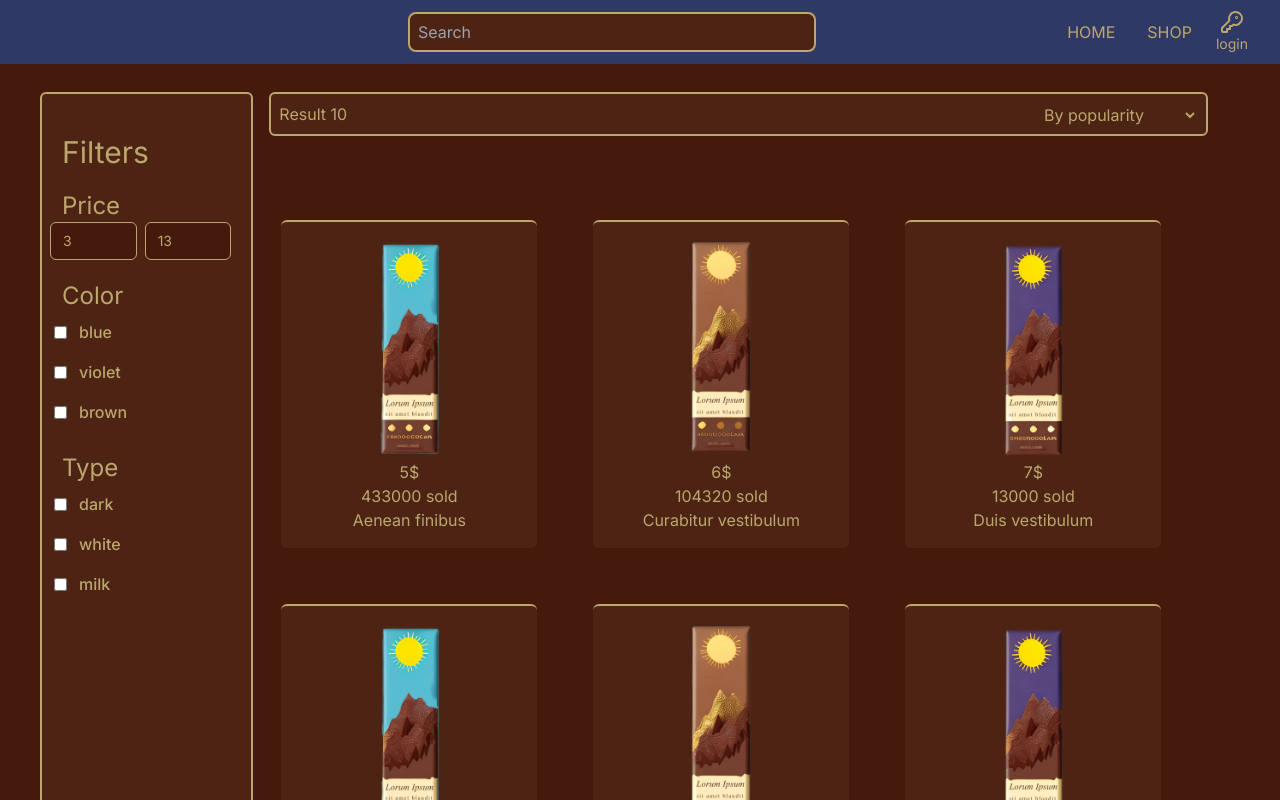
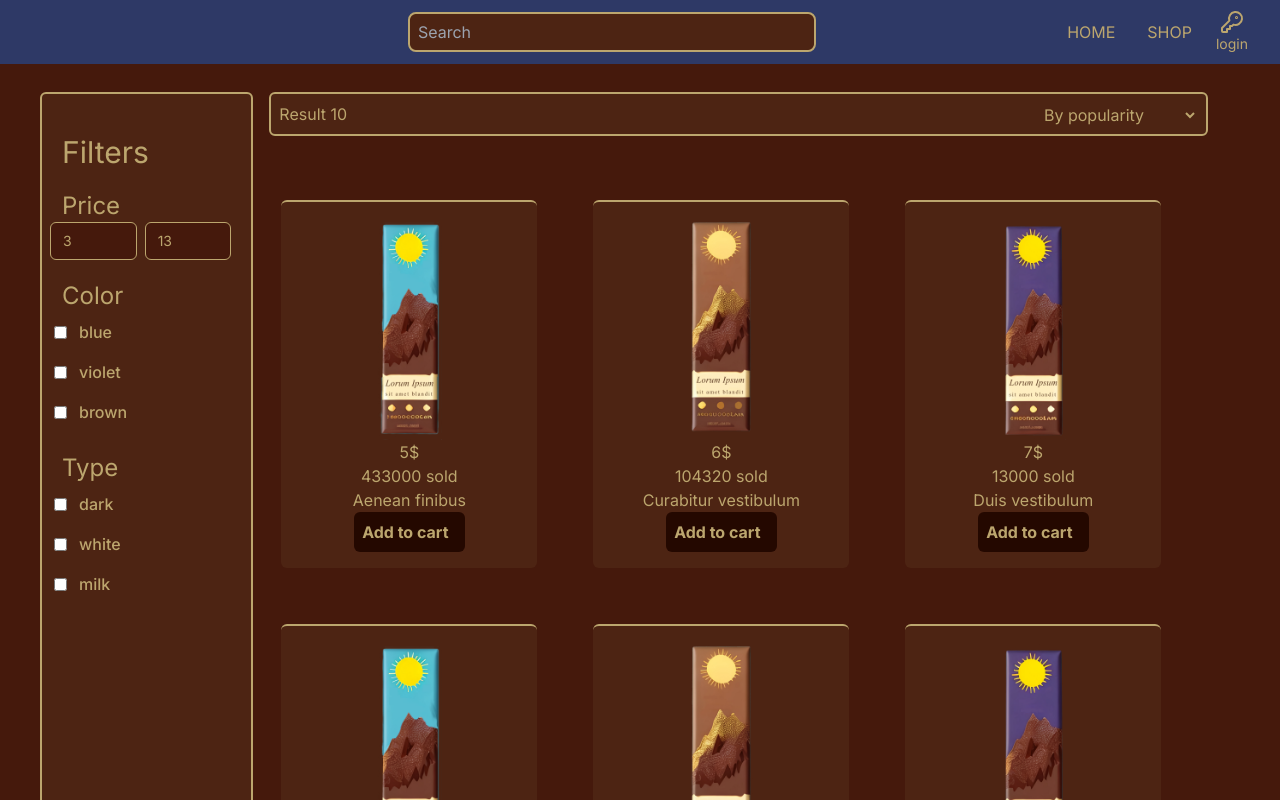
Before and after one commit to Kadgar782/ChocolateLanding, a Next.js app: page /shop in a window 1280 px wide. Shown: the top 800 px of the page. Built offline with nearby package versions, Linux system fonts and the light colour scheme; no server answers.

Commit message:
Added add to cart buttons

```diff
--- a/app/cart/page.tsx
+++ b/app/cart/page.tsx
@@ -1,19 +1,19 @@
 "use client";
 
+import { IconButton } from "@material-tailwind/react";
 import {
   selectCartProducts,
-  addToCart,
   removeFromCart,
   updateQuantity,
 } from "../../lib/features/productsInCartSlice";
 import { SingleProduct } from "../../lib/features/productsSlice";
 import { useAppSelector, useAppDispatch } from "../../lib/hooks";
+import { Trash2 } from "lucide-react";
 
 export default function Cart() {
   const products = useAppSelector(selectCartProducts);
   const dispatch = useAppDispatch();
   const cartProductsList = products.cart;
-  console.log(cartProductsList);
   const {} = cartProductsList;
   const baseApi = "http://localhost:3000/";
 
@@ -31,18 +31,45 @@ export default function Cart() {
     dispatch(removeFromCart(id));
   };
 
-  if (cartProductsList.length !== 0)
+  if (cartProductsList.length !== 0) {
     return (
-      <section className="wholePage flex min-h-screen w-full  justify-end bg-background">
-        <div className="flex w-4/5 max-[1399px]:w-full ">
-          {cartProductsList.map(({ image, name, price }) => (
-            <div>
-              <h1>{name}</h1>
-              <img src={image}></img>
-              <p>{price}</p>
+      <section className="wholePage flex min-h-screen w-full  justify-center bg-background">
+        <div className="flex w-4/5 flex-col pt-20 max-[1399px]:w-full  ">
+          <h1 className=" border-b-2 border-text pb-3 text-lg text-text">
+            My Cart
+          </h1>
+          {cartProductsList.map(({ image, name, price, id }) => (
+            <div
+              key={id}
+              className="flex h-[140px] w-full  border-2 border-t-0 border-text p-2 text-text "
+            >
+              <div className="flex h-24 w-24 items-center justify-center self-center px-4">
+                <img className="flex h-full " src={image}></img>
+              </div>
+              <div className=" flex w-full max-w-[444px] flex-col">
+                <h1>{name}</h1>
+                <Trash2
+                  onClick={() => handleRemoveFromCart(id)}
+                  className="mt-5 flex w-[10%] cursor-pointer justify-start self-start text-text"
+                />
+              </div>
+
+              <p>{price}$</p>
             </div>
           ))}
         </div>
       </section>
     );
+  } else {
+    return (
+      <section className="wholePage flex min-h-screen w-full  justify-center bg-background">
+        <div className="flex w-4/5 flex-col pt-20 max-[1399px]:w-full  ">
+          <h1 className=" border-b-2 border-text  text-lg text-text">
+            My Cart
+          </h1>
+          <p className="pt-2 text-text">The cart is empty</p>
+        </div>
+      </section>
+    );
+  }
 }
--- a/app/layout.tsx
+++ b/app/layout.tsx
@@ -65,7 +65,10 @@ export default async function RootLayout({
                   )}
                   {!user ? null : (
                     <Link className="pr-8" href="/cart">
-                      <ShoppingCart className=" mr-9 stroke-text" />
+                      <div className=" mr-9 flex flex-col items-center justify-center  pb-5 pr-8 pt-5">
+                        <ShoppingCart className="  stroke-text" />
+                        <p className="text-sm text-text">Cart</p>
+                      </div>
                     </Link>
                   )}
                 </div>
--- a/app/page.tsx
+++ b/app/page.tsx
@@ -5,8 +5,6 @@ import { FirstLook } from "./components/mainFirstLook";
 import { Features } from "./components/mainFeatures";
 import { FAQ } from "./components/mainFAQSection";
 import { RegistrationCall } from "./components/callToRegistration";
-
-import "./page.css";
 
 export default function Home() {
   return (
--- a/app/product/[id]/page.tsx
+++ b/app/product/[id]/page.tsx
@@ -18,8 +18,12 @@ import "../../components/css/carousel.css";
 import "swiper/css";
 import "swiper/css/scrollbar";
 import { useState } from "react";
-import Link from "next/link";
-import { addToCart } from "../../../lib/features/productsInCartSlice";
+import { ToastContainer, toast } from "react-toastify";
+import "react-toastify/dist/ReactToastify.css";
+import {
+  addToCart,
+  selectCartProducts,
+} from "../../../lib/features/productsInCartSlice";
 
 export default function Page({ params }: { params: { id: number } }) {
   const products = useAppSelector(selectProducts);
@@ -65,6 +69,13 @@ export default function Page({ params }: { params: { id: number } }) {
       setSelectedImage(newImage);
     };
 
+    // check if item is already in the cart
+    const productsInCart = useAppSelector(selectCartProducts);
+    const cartArray = productsInCart.cart;
+    const currentProductInCart = cartArray.some((item) => item.id);
+    console.log(paramId);
+    console.log(currentProductInCart);
+
     const handleTabClick = (newTab: string) => {
       // Set the selected image index when an image is clicked
       setChoosenTab(newTab);
@@ -79,6 +90,7 @@ export default function Page({ params }: { params: { id: number } }) {
           },
         ]),
       );
+      toast("Item added to Cart");
     };
     return (
       <section className="wholePage wholePage flex min-h-screen w-full flex-wrap justify-center bg-background">
@@ -164,9 +176,12 @@ export default function Page({ params }: { params: { id: number } }) {
               </h1>
               <button
                 className="flex h-16 items-center justify-center rounded-md bg-secondary  px-2 pl-2 pr-4  text-center text-text"
+                disabled={currentProductInCart}
                 onClick={() => handleAddToCart(currentProduct)}
               >
-                <strong>Add to cart</strong>
+                <strong>
+                  {currentProductInCart ? "Item in Cart" : "Add to cart"}
+                </strong>
               </button>
             </div>
             <div className="ShippingInformation  flex h-[300px] w-full flex-col   items-center gap-4 rounded-xl bg-primary ">
@@ -208,6 +223,7 @@ export default function Page({ params }: { params: { id: number } }) {
             </TabsBody>
           </Tabs>
         </section>
+        <ToastContainer />
       </section>
     );
   } else {
--- a/app/shop/page.tsx
+++ b/app/shop/page.tsx
@@ -2,12 +2,20 @@
 
 import { SetStateAction, useState } from "react";
 import { Dialog, DialogBody, IconButton } from "@material-tailwind/react";
-import { useAppSelector } from "../../lib/hooks";
-import { selectProducts } from "../../lib/features/productsSlice";
+import { useAppDispatch, useAppSelector } from "../../lib/hooks";
+import {
+  SingleProduct,
+  selectProducts,
+} from "../../lib/features/productsSlice";
 import { ArrowDownUp, SlidersHorizontal } from "lucide-react";
 import { Dispatch, ChangeEventHandler } from "react";
 import { FilterShop } from "@/components/shopFilter";
 import Link from "next/link";
+import { toast } from "react-toastify";
+import {
+  addToCart,
+  selectCartProducts,
+} from "../../lib/features/productsInCartSlice";
 
 export interface propsFilters {
   selectedCategoriesColors: string[];
@@ -136,6 +144,25 @@ export default function Home() {
         return 0; // No sorting
     }
   });
+  // cart logic
+  const dispatch = useAppDispatch();
+  const handleAddToCart = (product: SingleProduct) => {
+    dispatch(
+      addToCart([
+        {
+          ...product,
+          quantityInCart: 1, // Set the initial quantity to 1 (or any default value)
+        },
+      ]),
+    );
+    toast("Item added to Cart");
+  };
+
+  // check if item is already in the cart
+  const productsInCart = useAppSelector(selectCartProducts);
+  const cartArray = productsInCart.cart;
+  console.log(cartArray);
+
   return (
     <section className="wholePage flex min-h-screen w-full  justify-end bg-background">
       <div className="flex w-4/5 max-[1399px]:w-full ">
@@ -218,24 +245,44 @@ export default function Home() {
               </Dialog>
             </div>
           </div>
-          <section className="products flex w-full flex-row flex-wrap justify-start self-start pt-10 max-[660px]:justify-center ">
-            {sortedProducts.map(({ image, name, id, price, totalSold }) => (
+          <section className="products flex w-full flex-row flex-wrap justify-start self-start pt-5 max-[660px]:justify-center ">
+            {sortedProducts.map((item) => (
+              <div
+                key={item.id}
+                className=" max-h-auto m-7 flex w-1/4 flex-col items-center  rounded-md border-t-2 border-text  bg-primary p-4 text-center  max-[660px]:w-1/3"
+              >
                 <Link
-                key={id}
+                  key={item.id}
                   target="_blank"
-                href={`${baseApi}product/${id}`}
-                className=" img-slider-card max-h-auto m-7 flex w-1/4 flex-col items-center  rounded-md border-t-2 border-text  bg-primary p-4 text-center  max-[660px]:w-1/3"
+                  href={`${baseApi}product/${item.id}`}
+                  className=" img-slider-card flex flex-col items-center "
                 >
                   <img
-                  key={id}
-                  src={image}
-                  alt={name}
+                    key={item.id}
+                    src={item.image}
+                    alt={item.name}
                     className="img-slider-img  flex h-auto max-h-[164px] max-w-full flex-shrink-0 flex-grow-0 hover:-translate-y-1 lg:max-h-[222px]"
                   />
-                <h1 className="img-slider-text text-text">{price}$</h1>
-                <h1 className="img-slider-text text-text">{totalSold} sold</h1>
-                <h2 className="img-slider-text text-text">{name}</h2>
+                  <h1 className="img-slider-text text-text">{item.price}$</h1>
+                  <h1 className="img-slider-text text-text">
+                    {item.totalSold} sold
+                  </h1>
+                  <h2 className="img-slider-text text-text">{item.name}</h2>
                 </Link>
+                <button
+                  className="flex h-10 items-center justify-center rounded-md bg-secondary  px-2 pl-2 pr-4  text-center text-text"
+                  disabled={cartArray.some(
+                    (cartItem) => cartItem.id == item.id,
+                  )}
+                  onClick={() => handleAddToCart(item)}
+                >
+                  <strong>
+                    {cartArray.some((cartItem) => cartItem.id == item.id)
+                      ? "Item in Cart"
+                      : "Add to cart"}
+                  </strong>
+                </button>
+              </div>
             ))}
           </section>
         </div>
--- a/lib/store.ts
+++ b/lib/store.ts
@@ -1,4 +1,4 @@
-import { createSlice, configureStore } from "@reduxjs/toolkit";
+import { configureStore } from "@reduxjs/toolkit";
 import productsReducer from "./features/productsSlice";
 import cartReducer from "./features/productsInCartSlice";
 
--- a/package.json
+++ b/package.json
@@ -26,6 +26,8 @@
     "react": "18.2.0",
     "react-dom": "18.2.0",
     "react-redux": "^9.1.0",
+    "react-toastify": "^10.0.4",
+    "redux-persist": "^6.0.0",
     "swiper": "^11.0.4",
     "tailwindcss": "3.3.3",
     "typescript": "5.2.2"
```
Also changed, not shown: app/page.css (deleted, +0 -20 lines), 1 other file (tests, documents, lock files or other folders). Lines whose indentation alone changed are shown as unchanged.
